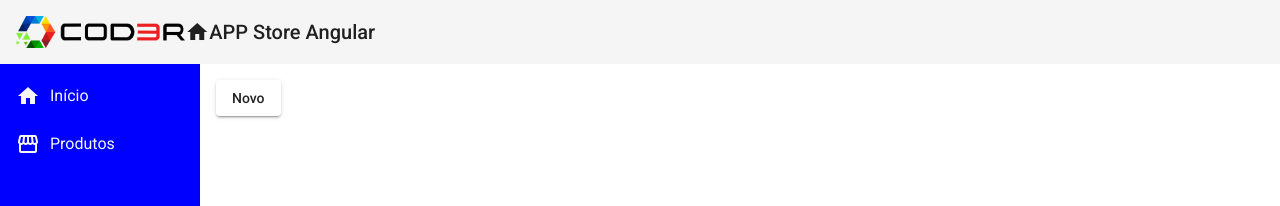
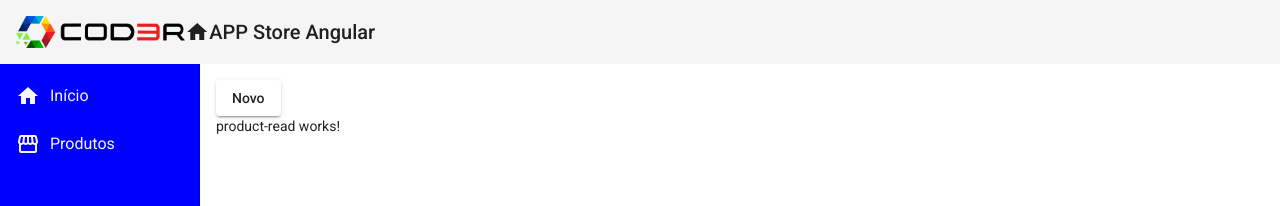
Before and after one commit to softwarefoundation/app-store-angular, an Angular app in the folder app-store-angular-web/: page /products in a window 1280 px wide. Shown: the top 206 px of the page. Built offline with nearby package versions, Linux system fonts and the light colour scheme; no server answers.

Commit message:
Listar produtos

```diff
--- a/app-store-angular-web/src/app/app.module.ts
+++ b/app-store-angular-web/src/app/app.module.ts
@@ -20,6 +20,7 @@
 import {FormsModule} from "@angular/forms";
 import {MatFormFieldModule} from "@angular/material/form-field";
 import {MatInputModule} from "@angular/material/input";
+import { ProductReadComponent } from './components/product/product-read/product-read.component';
 
 @NgModule({
   declarations: [
@@ -29,7 +30,8 @@
     NavComponent,
     HomeComponent,
     ProductCrudComponent,
-    ProductCreateComponent
+    ProductCreateComponent,
+    ProductReadComponent
   ],
   imports: [
     BrowserModule,
--- /dev/null
+++ b/app-store-angular-web/src/app/components/product/product-read/product-read.component.html
@@ -0,0 +1 @@
+<p>product-read works!</p>
--- /dev/null
+++ b/app-store-angular-web/src/app/components/product/product-read/product-read.component.ts
@@ -0,0 +1,23 @@
+import { Component, OnInit } from '@angular/core';
+import {Product} from "../product.model";
+import {ProductService} from "../product.service";
+
+@Component({
+  selector: 'app-product-read',
+  templateUrl: './product-read.component.html',
+  styleUrls: ['./product-read.component.css']
+})
+export class ProductReadComponent implements OnInit {
+
+  private products: Product[];
+
+  constructor(private produtoService: ProductService) { }
+
+  ngOnInit(): void {
+    this.produtoService.listarProdutos().subscribe(products =>{
+      this.products = products;
+      console.log(this.products );
+    });
+  }
+
+}
--- a/app-store-angular-web/src/app/components/product/product.service.ts
+++ b/app-store-angular-web/src/app/components/product/product.service.ts
@@ -26,4 +26,8 @@
     return this.httpClient.post<Product>(this.baseUrl, product);
   }
 
+  listarProdutos():Observable<Product[]>{
+    return this.httpClient.get<Product[]>(this.baseUrl);
+  }
+
 }
--- a/app-store-angular-web/src/app/views/product-crud/product-crud.component.html
+++ b/app-store-angular-web/src/app/views/product-crud/product-crud.component.html
@@ -1 +1,2 @@
 <button mat-raised-button (click)="navegateToProductCreate()" >Novo</button>
+<app-product-read></app-product-read>
```
Also changed, not shown: app-store-angular-web/src/app/components/product/product-read/product-read.component.css (added).
